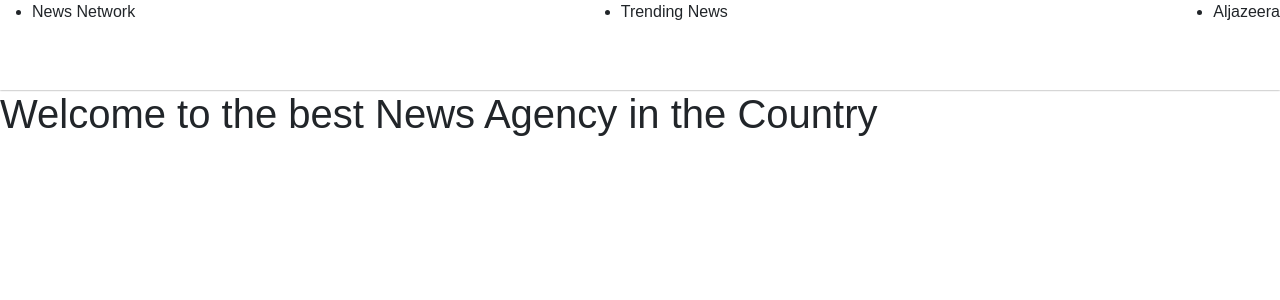
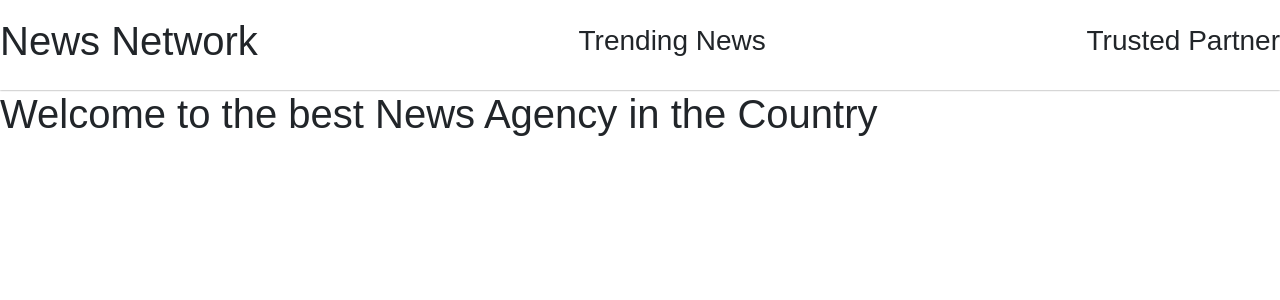
Before and after one commit to Marcos8060/FLASK_NEWS_API, a Flask app: template app/templates/index.html in a window 1280 px wide. Shown: the top 300 px of the page. Run offline with Flask 2, Linux system fonts and the light colour scheme; the template is opened without the code that fills it, so the values that code supplies are empty.

Commit message:
change header content

```diff
--- a/app/static/style.css
+++ b/app/static/style.css
@@ -14,7 +14,7 @@ body{
     top: 0;
     position: sticky;
 }
-.header > ul {
+.header {
     display: flex;
     justify-content: space-between;
     align-items: center;
--- a/app/templates/base.html
+++ b/app/templates/base.html
@@ -18,11 +18,15 @@
   </head>
   <body>
     <div class="header">
-        <ul>
-            <li>News Network</li>
-            <li>Trending News</li>
-            <li>Aljazeera</li>
-        </ul>
+        <div>
+            <h1>News Network</h1>
+        </div>
+        <div>
+            <h3>Trending News</h3>
+        </div>
+        <div>
+            <h3>Trusted Partner</h3>
+        </div>
     </div>
     {% block content %}
 
```
